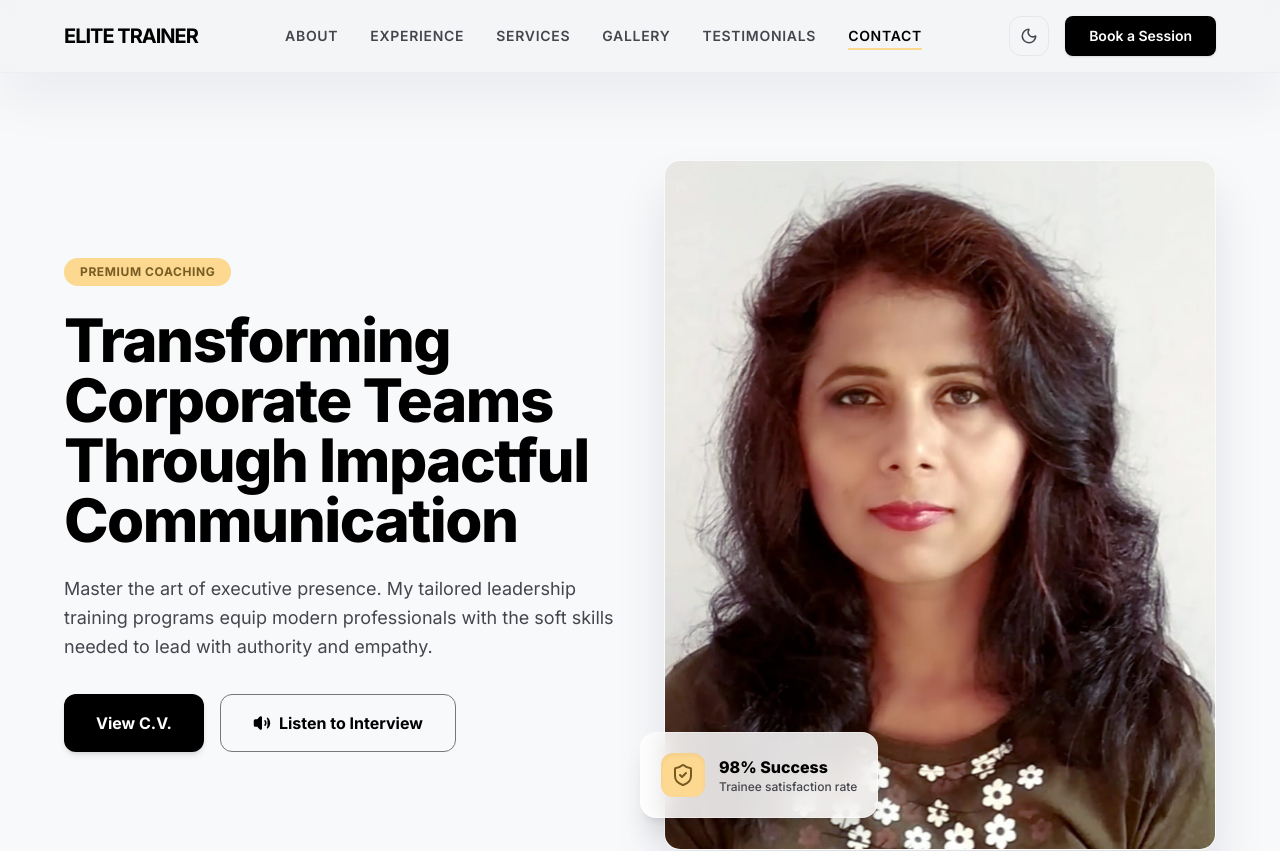
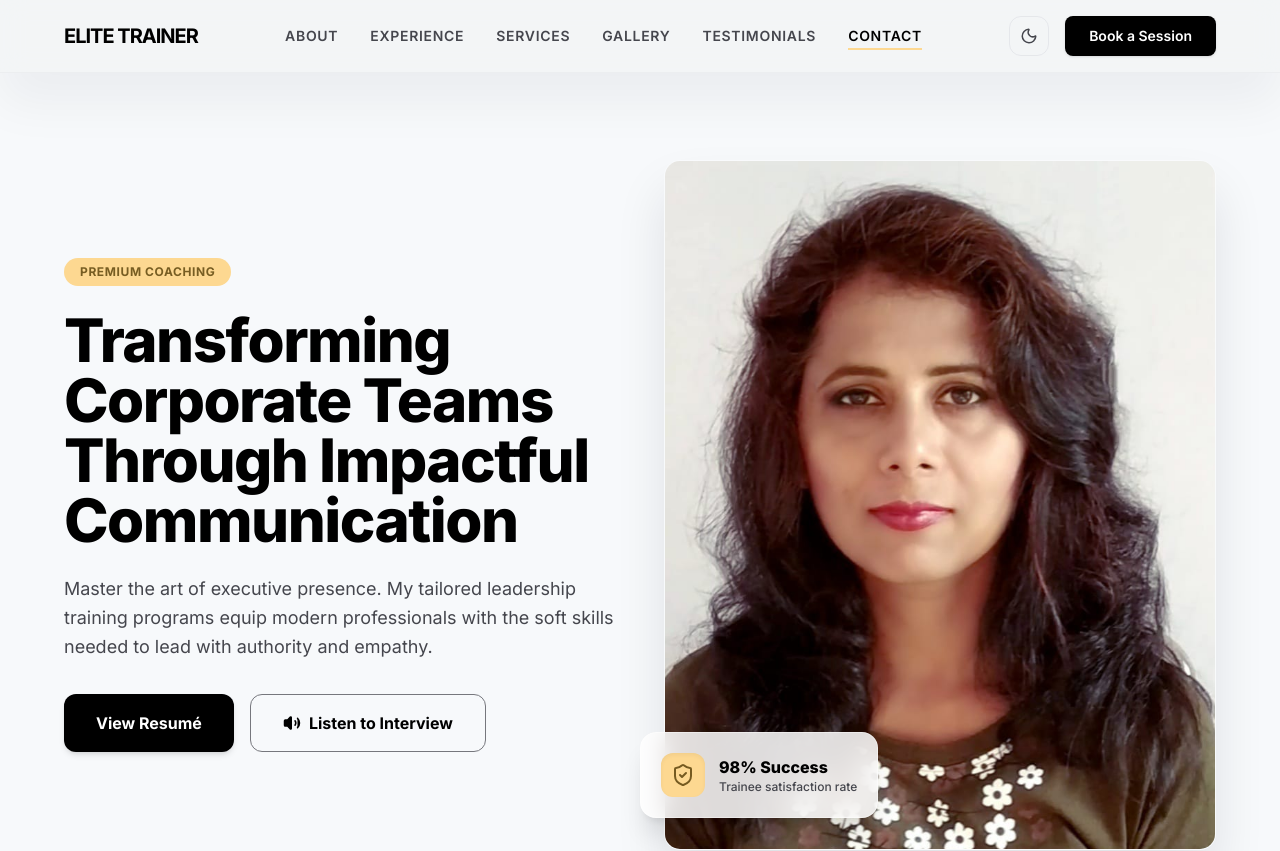
Before and after one commit to akul2006/Elite-Trainer, a React (Vite) app: page / in a window 1280 px wide. Shown: the top 851 px of the page. Built offline with nearby package versions, Linux system fonts and the light colour scheme.

Commit message:
26. renamed cv to resume

```diff
--- a/src/components/Hero.tsx
+++ b/src/components/Hero.tsx
@@ -65,7 +65,7 @@ export default function Hero() {
               onClick={showCV}
               className="px-8 py-4 bg-primary text-on-primary rounded-xl font-bold hover:bg-[#1a2333] hover:-translate-y-0.5 transition-all duration-300 shadow-md cursor-pointer"
             >
-              View C.V.
+              View Resumé
             </button>
             <button
               onClick={() => setShowAudio(true)}
```
